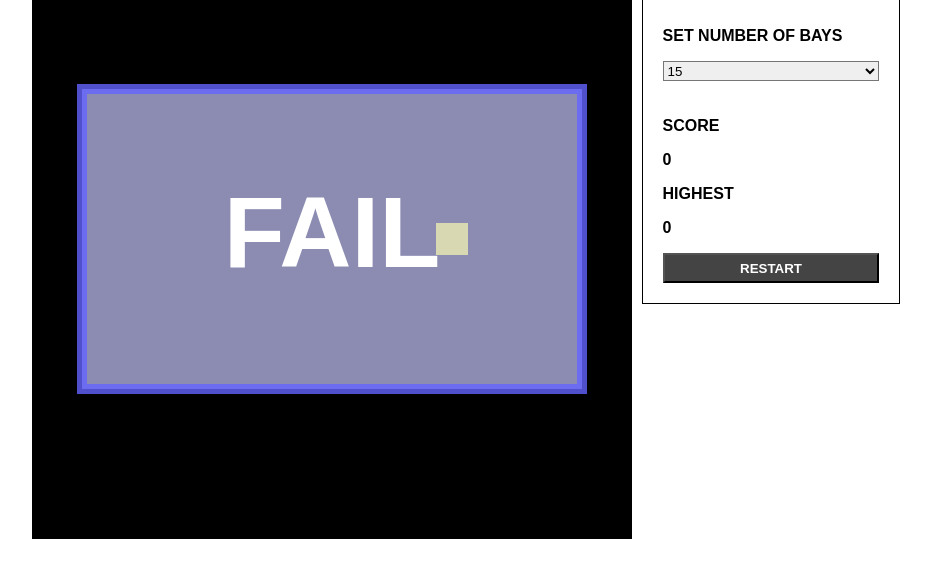
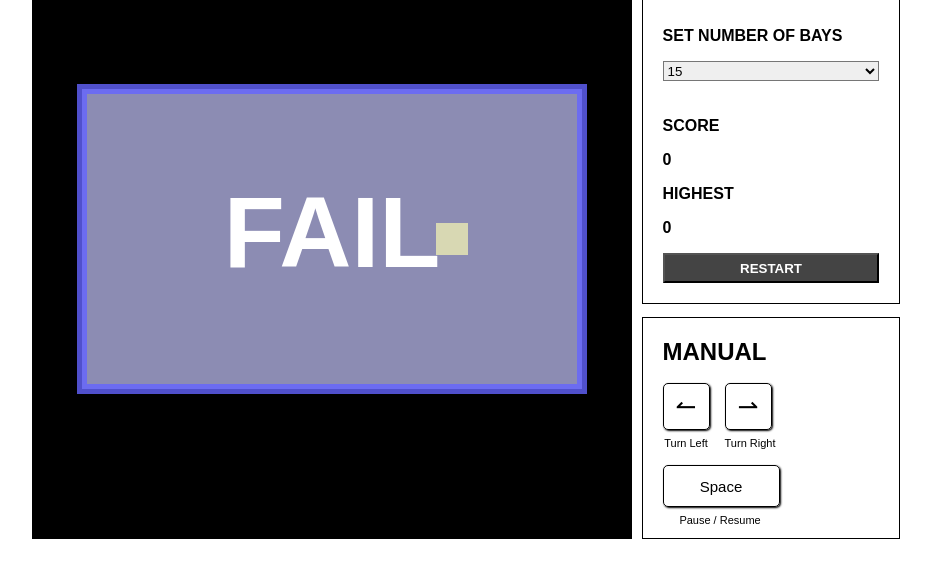
Before and after one commit to KINZ-UP/snake-game, a plain HTML site: page index.html in a window 1280 px wide. Shown: the part 161-738 px from the top of the page, without its empty margins (174-1105 px from the left). Drawn offline with Linux system fonts and the light colour scheme.

Commit message:
feat: add manual & minor changes
add title
change number of bays options
implement mouse click event

```diff
--- a/App.js
+++ b/App.js
@@ -4,7 +4,7 @@ export default class App {
     const oldCanvas = document.getElementById("canvas");
     gameContainer.removeChild(oldCanvas);
 
-    const dashboard = document.getElementById("dashboard");
+    const dashboard = document.getElementById("side-bar");
     const canvas = document.createElement("canvas");
     canvas.setAttribute("id", "canvas");
     canvas.width = 600;
@@ -257,7 +257,6 @@ export default class App {
   }
 
   pressKey({ code }) {
-    console.log(code);
     switch (code) {
       case "ArrowLeft": {
         switch (this.direct) {
@@ -295,6 +294,7 @@ export default class App {
             return;
         }
       }
+      // pause & resume
       case "Space": {
         if (this.onGoing) {
           window.clearInterval(this.animation);
@@ -305,6 +305,7 @@ export default class App {
         this.animation = window.setInterval(this.animate.bind(this), 500);
         return;
       }
+      // restart
       case "KeyR": {
         window.clearInterval(this.animation);
         this.initialize();
--- a/Dashboard.js
+++ b/Dashboard.js
@@ -2,9 +2,10 @@ import App from "./App.js";
 
 export default class Dashboard {
   constructor(app) {
+    this.app = app;
     this.selector = document.getElementById("number-selector");
 
-    Array.from({ length: 8 }, (v, i) => (i + 1) * 5).forEach((num, idx) => {
+    Array.from({ length: 6 }, (v, i) => (i + 1) * 5).forEach((num, idx) => {
       this.selector.options[idx] = new Option(+num, num);
     });
 
@@ -16,7 +17,20 @@ export default class Dashboard {
 
     this.restartBtn = document.getElementById("restart-btn");
     this.restartBtn.addEventListener("click", () => {
-      new App(this.numUnit);
+      this.app = new App(this.numUnit);
     });
+
+    this.leftBtn = document.querySelector(".left-key");
+    this.leftBtn.addEventListener("click", () =>
+      this.app.pressKey({ code: "ArrowLeft" })
+    );
+    this.rightBtn = document.querySelector(".right-key");
+    this.rightBtn.addEventListener("click", () =>
+      this.app.pressKey({ code: "ArrowRight" })
+    );
+    this.spaceBtn = document.querySelector(".space-key");
+    this.spaceBtn.addEventListener("click", () =>
+      this.app.pressKey({ code: "Space" })
+    );
   }
 }
--- a/index.html
+++ b/index.html
@@ -4,13 +4,14 @@
     <meta charset="UTF-8" />
     <meta http-equiv="X-UA-Compatible" content="IE=edge" />
     <meta name="viewport" content="width=device-width, initial-scale=1.0" />
-    <title>Document</title>
+    <title>snake game</title>
     <link rel="stylesheet" href="style.css" />
-    <script type="module" src="index.js"></script>
+    <script type="module" src="index.js" defer></script>
   </head>
   <body>
     <div id="game-container">
       <canvas id="canvas"></canvas>
+      <div id="side-bar">
         <div id="dashboard">
           <h1>SNAKE GAME</h1>
           <p>SET NUMBER OF BAYS</p>
@@ -21,6 +22,24 @@
           <p id="high-score-box">0</p>
           <button id="restart-btn">RESTART</button>
         </div>
+        <div id="manual">
+          <h2>MANUAL</h2>
+          <div class="direction-keys-container">
+            <div class="key-container">
+              <div class="key left-key">&lharu;</div>
+              <p>Turn Left</p>
+            </div>
+            <div class="key-container right-key-container">
+              <div class="key right-key">&rharu;</div>
+              <p>Turn Right</p>
+            </div>
+          </div>
+          <div class="key-container space-key-container">
+            <div class="key space-key">Space</div>
+            <p>Pause / Resume</p>
+          </div>
+        </div>
+      </div>
     </div>
   </body>
 </html>
--- a/style.css
+++ b/style.css
@@ -23,11 +23,19 @@ canvas {
   margin-right: left;
 }
 
+#side-bar {
+  height: 600px;
+  margin-left: 10px;
+  margin-right: auto;
+  display: flex;
+  flex-direction: column;
+  justify-content: space-between;
+}
+
+#manual,
 #dashboard {
   border: 1px solid black;
   padding: 20px;
-  margin-left: 10px;
-  margin-right: auto;
 }
 
 select {
@@ -55,3 +63,52 @@ h1 {
   margin-top: 0;
   margin-bottom: 30px;
 }
+
+#manual {
+  height: 180px;
+}
+
+#manual h2 {
+  margin-top: 0;
+  margin-bottom: 17px;
+}
+
+.direction-keys-container {
+  display: flex;
+}
+
+.key {
+  width: 45px;
+  height: 45px;
+  font-weight: normal;
+  border: 1px solid black;
+  border-radius: 5px;
+  display: flex;
+  justify-content: center;
+  align-items: center;
+  font-size: 25px;
+  box-shadow: 1px 1px 2px black;
+  cursor: pointer;
+}
+
+.key-container > p {
+  font-weight: normal;
+  text-align: center;
+  font-size: 11px;
+  margin-top: 7px;
+}
+
+.right-key-container {
+  margin-left: 15px;
+}
+
+.space-key-container {
+  margin-top: 5px;
+  width: 115px;
+}
+
+.space-key {
+  font-size: 15px;
+  width: 100%;
+  height: 40px;
+}
```
Lines whose indentation alone changed are shown as unchanged.
